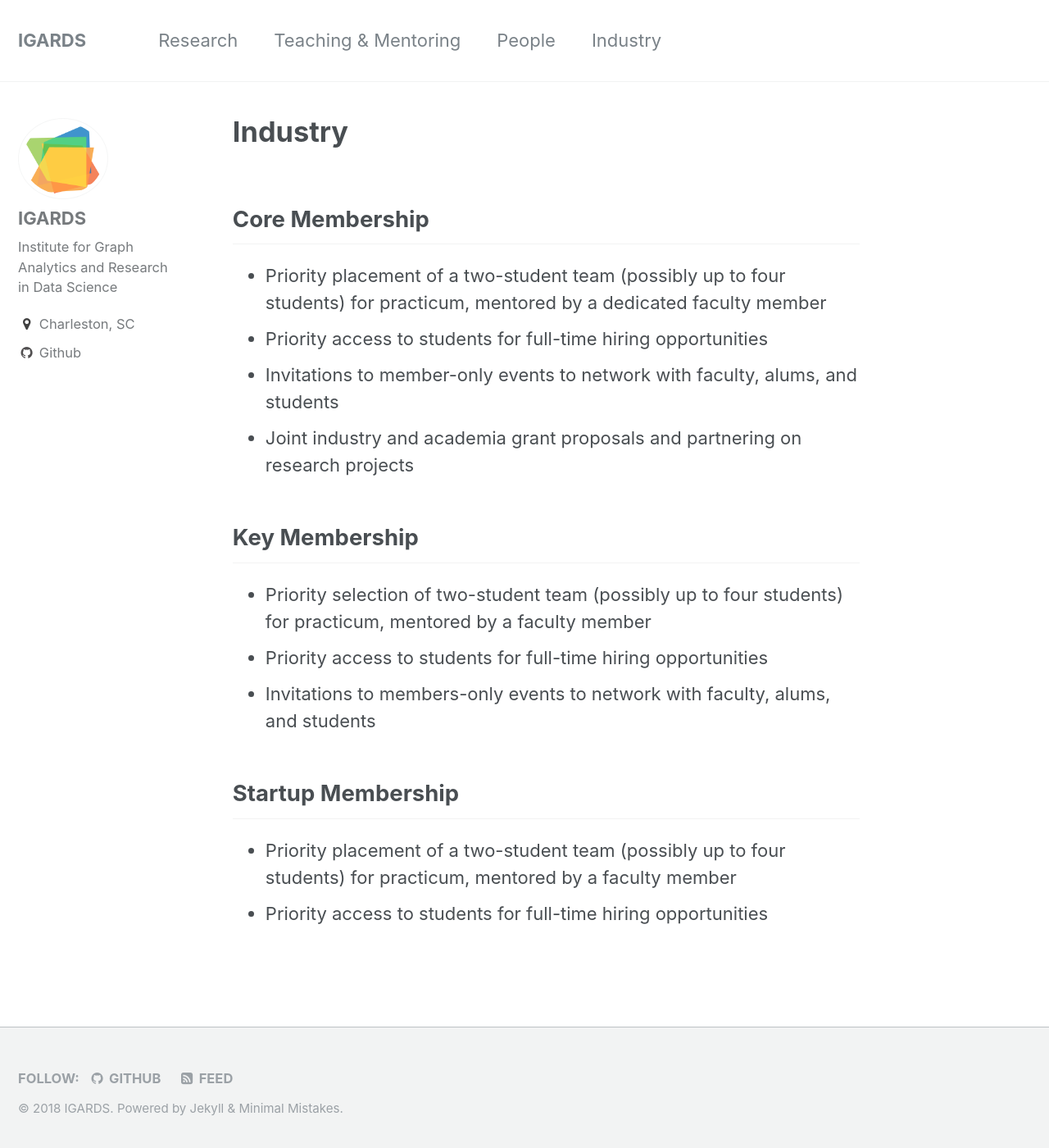
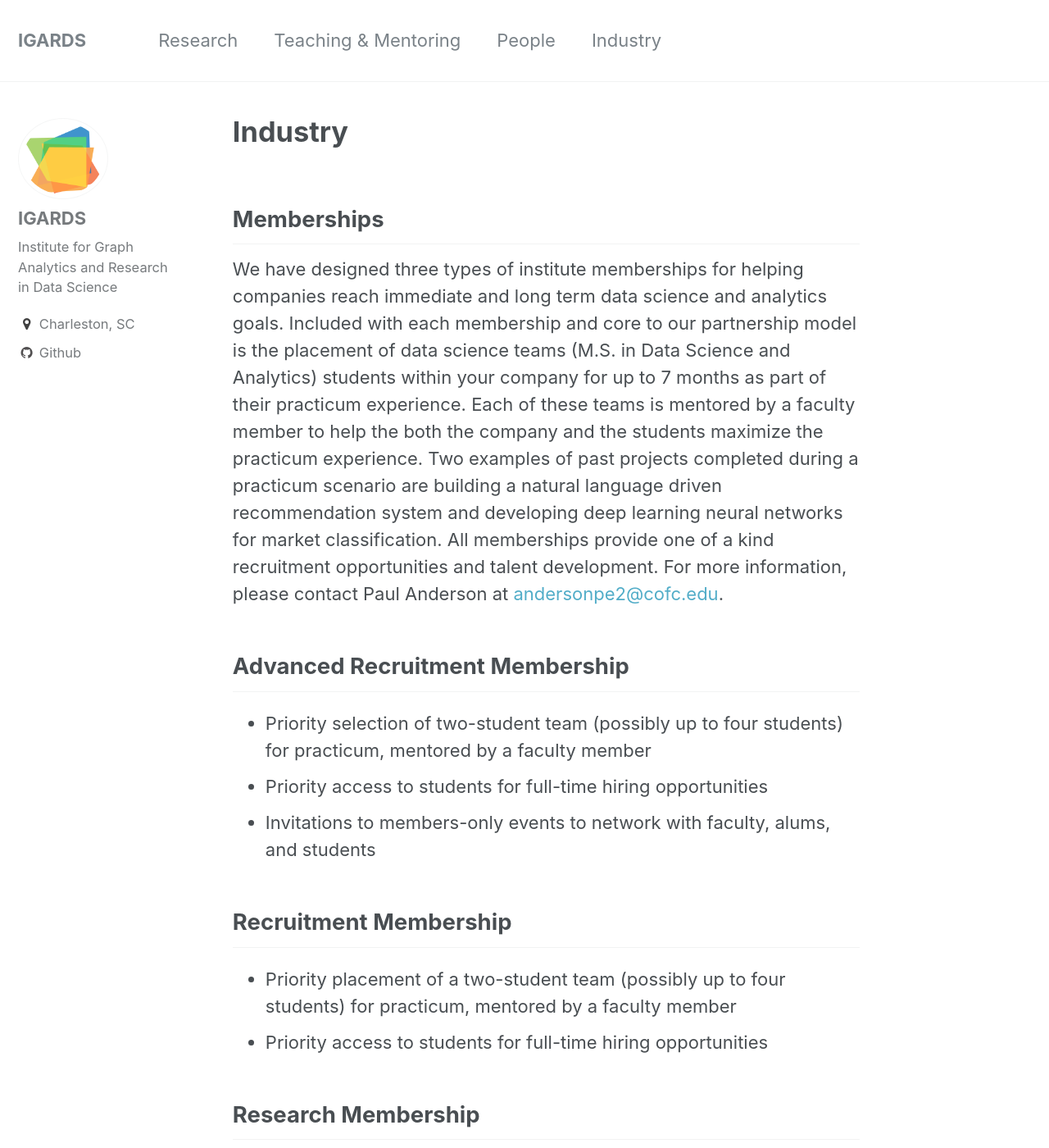
Before and after one commit to IGARDS/igards.github.io, a Jekyll site: the page built from _pages/industry.md, in a window 1280 px wide and 1400 px high. Shown: the whole window at 82% size. Built offline with Jekyll 4.4.1, drawn with Linux system fonts in a browser that asks for light colours; some of the changed text lies outside the part shown.

Commit message:
Modified industry

```diff
--- a/_pages/industry.md
+++ b/_pages/industry.md
@@ -6,17 +6,26 @@ excerpt: "IGARDS"
 
 {% include base_path %}
 
-## Core Membership
-* Priority placement of a two-student team (possibly up to four students) for practicum, mentored by a dedicated faculty member
-* Priority access to students for full-time hiring opportunities
-* Invitations to member-only events to network with faculty, alums, and students
-* Joint industry and academia grant proposals and partnering on research projects
+## Memberships
+We have designed three types of institute memberships for helping companies reach immediate and long term data science and analytics goals.
+Included with each membership and core to our partnership model is the placement of data science teams (M.S. in Data Science and Analytics)
+students within your company for up to 7 months as part of their practicum experience. Each of these teams is mentored by a faculty member to
+help the both the company and the students maximize the practicum experience. Two examples of past projects completed during a practicum scenario
+are building a natural language driven recommendation system and developing deep learning neural networks for market classification. All memberships
+provide one of a kind recruitment opportunities and talent development. For more information, please contact Paul Anderson at
+<a href="mailto:andersonpe2@cofc.edu" target="_top">andersonpe2@cofc.edu</a>.
 
-## Key Membership
+## Advanced Recruitment Membership
 * Priority selection of two-student team (possibly up to four students) for practicum, mentored by a faculty member
 * Priority access to students for full-time hiring opportunities
 * Invitations to members-only events to network with faculty, alums, and students
 
-## Startup Membership
+## Recruitment Membership
 * Priority placement of a two-student team (possibly up to four students) for practicum, mentored by a faculty member
 * Priority access to students for full-time hiring opportunities
+
+## Research Membership
+* Priority placement of a two-student team (possibly up to four students) for practicum, mentored by a <b>dedicated</b> faculty member
+* Priority access to students for full-time hiring opportunities
+* Invitations to member-only events to network with faculty, alums, and students
+* Joint industry and academia grant proposals and partnering on research projects
```
